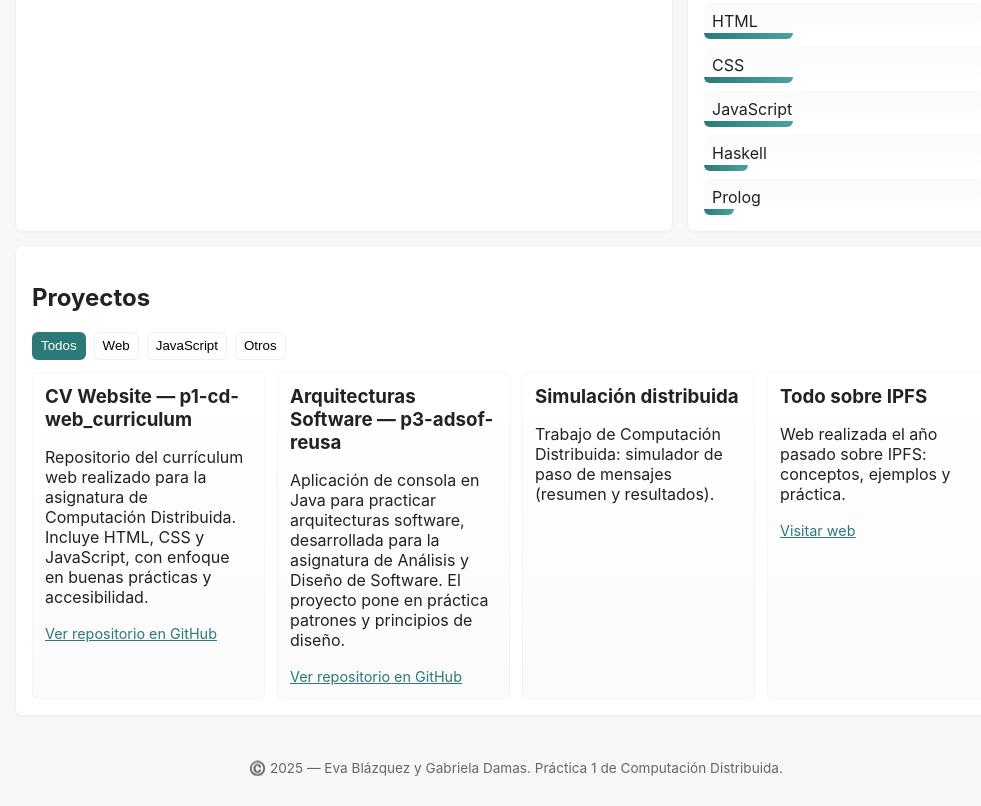
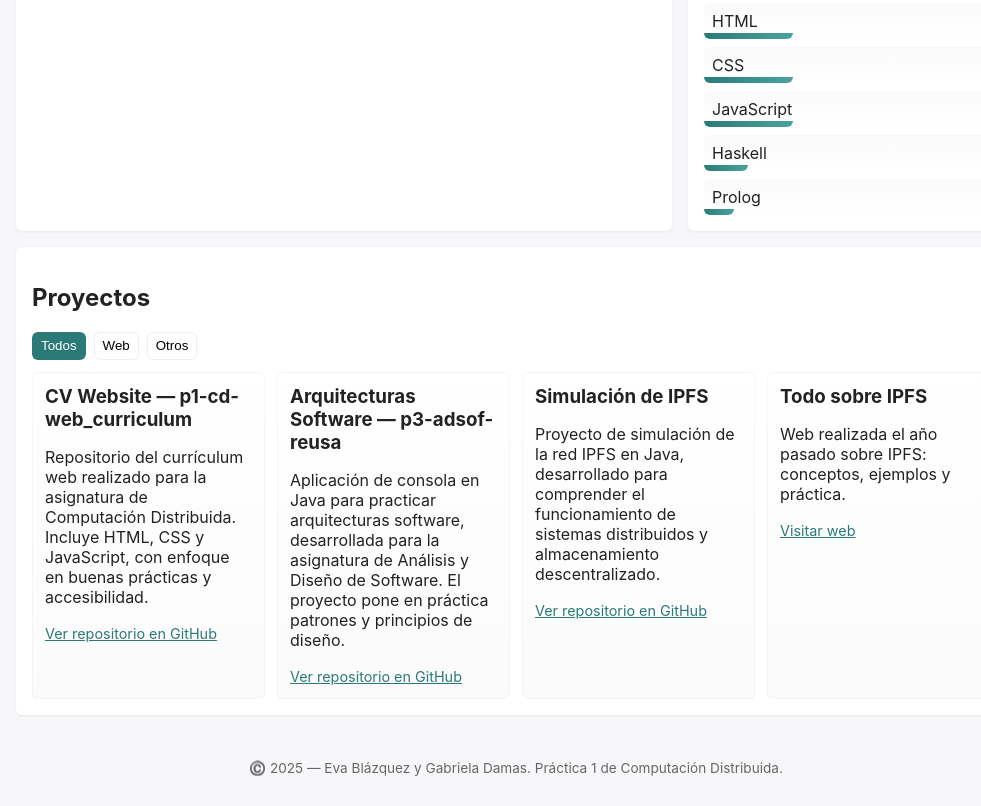
Before and after one commit to gabrieladamasuam/p1-cd-web_curriculum, a plain HTML site: page index.html in a window 1280 px wide. Shown: the part 532-1338 px from the top of the page, without its empty margins (124-1105 px from the left). Drawn offline with Linux system fonts and the light colour scheme.

Commit message:
cambios 4

```diff
--- a/index.html
+++ b/index.html
@@ -55,10 +55,9 @@
       <h2>Proyectos</h2>
 
       <div class="filters" role="tablist" aria-label="Filtrar proyectos">
-        <button data-filter="all" class="active" role="tab" aria-selected="true">Todos</button>
-        <button data-filter="web" role="tab" aria-selected="false">Web</button>
-        <button data-filter="js" role="tab" aria-selected="false">JavaScript</button>
-        <button data-filter="otros" role="tab" aria-selected="false">Otros</button>
+  <button data-filter="all" class="active" role="tab" aria-selected="true">Todos</button>
+  <button data-filter="web" role="tab" aria-selected="false">Web</button>
+  <button data-filter="otros" role="tab" aria-selected="false">Otros</button>
       </div>
 
       <div class="projects-grid">
@@ -77,13 +76,14 @@
           <a href="https://github.com/gabrieladamasuam/p3-adsof-reusa" target="_blank" rel="noopener">Ver repositorio en GitHub</a>
         </article>
 
-        <!-- Simulación distribuida: "otros" -->
+        <!-- Simulación de IPFS: "otros" -->
         <article class="project" data-tags="otros">
-          <h3>Simulación distribuida</h3>
-          <p>Trabajo de Computación Distribuida: simulador de paso de mensajes (resumen y resultados).</p>
+          <h3>Simulación de IPFS</h3>
+          <p>Proyecto de simulación de la red IPFS en Java, desarrollado para comprender el funcionamiento de sistemas distribuidos y almacenamiento descentralizado.</p>
+          <a href="https://github.com/gabrieladamasuam/ipfs_simulado" target="_blank" rel="noopener">Ver repositorio en GitHub</a>
         </article>
 
-        <!-- Nuevo: Todo sobre IPFS (sitio que facilitaste) -->
+        <!-- Todo sobre IPFS (sitio que facilitaste) -->
         <article class="project" data-tags="otros">
           <h3>Todo sobre IPFS</h3>
           <p>Web realizada el año pasado sobre IPFS: conceptos, ejemplos y práctica.</p>
```
